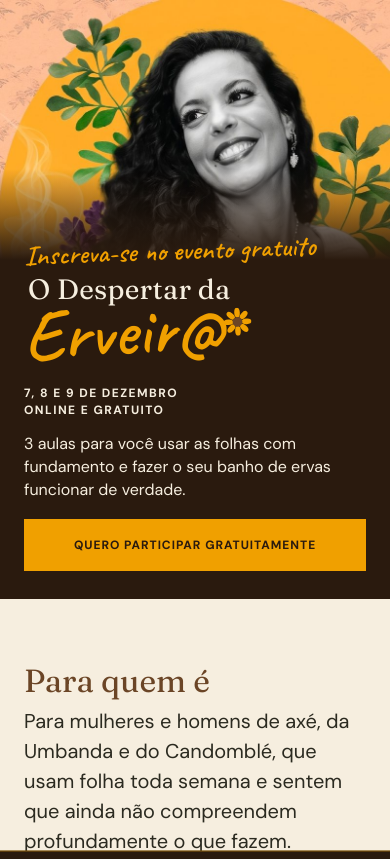
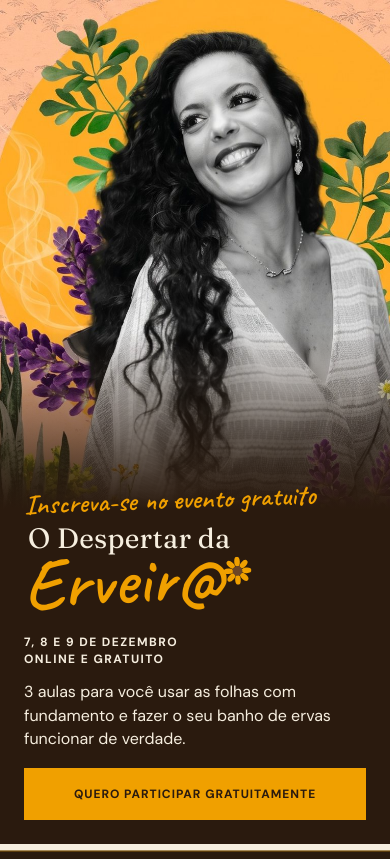
Before and after one commit to ivyifaleye-glitch/black-friday-cursos-ivy, a plain HTML site: page erveira/index.html in a window 390 px wide. Shown: the top 859 px of the page. Drawn offline with Linux system fonts and the light colour scheme.

Commit message:
Amplia foto e preenche primeira tela no celular

```diff
--- a/erveira/index.html
+++ b/erveira/index.html
@@ -206,10 +206,11 @@
 
   /* Foto e chamada compõem um único banner na primeira tela do celular. */
   @media (max-width:899px){
-    .hero__foto{height:clamp(210px,32svh,260px);aspect-ratio:auto;}
+    .hero{display:flex;flex-direction:column;height:100svh;min-height:600px;}
+    .hero__foto{flex:1 0 260px;min-height:260px;aspect-ratio:auto;}
     .hero__foto img{object-position:center top;}
     .hero__foto::after{content:"";position:absolute;inset:0;pointer-events:none;background:linear-gradient(to bottom,transparent 65%,var(--raiz) 100%);}
-    .hero__conteudo{margin-top:-24px;padding:0 24px 28px;}
+    .hero__conteudo{flex:0 0 auto;margin-top:-24px;padding:0 24px 24px;}
     .hero__chamada{font-size:28px;margin-bottom:8px;}
     .hero .marca__topo{font-size:28px;}
     .hero .marca__nome{font-size:72px;}
```
